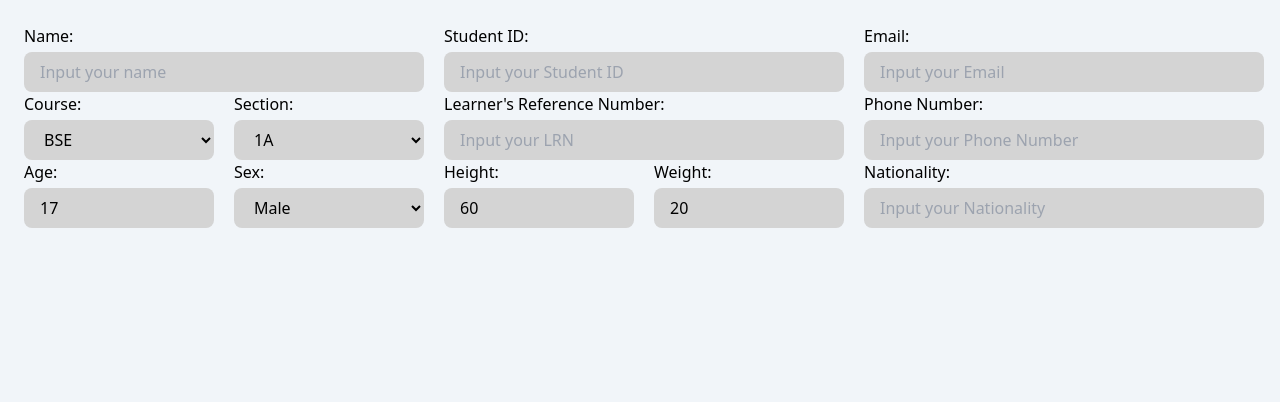
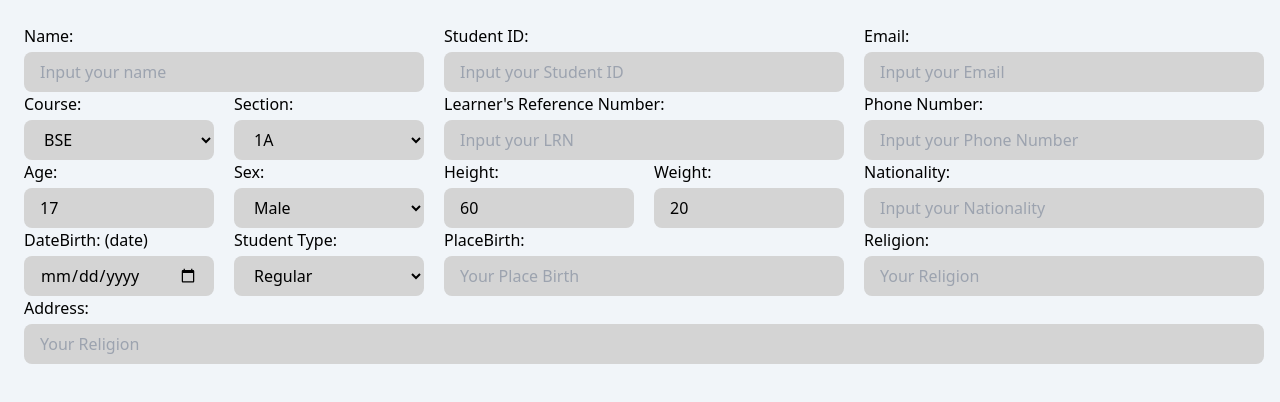
Before and after one commit to gooblicraft/mini-act-g2, a React (Create React App) app: page / in a window 1280 px wide. Shown: the top 402 px of the page. Built offline with nearby package versions, Linux system fonts and the light colour scheme.

Commit message:
Add PlaceBirth_DateBirth_StudentType_Religion component for student details input

```diff
--- a/src/App.js
+++ b/src/App.js
@@ -1,12 +1,14 @@
 import Course_Section_LRN_Phone from "./components/Course_Section_LRN_Phone";
 import Name_StudentID_Email from "./components/Name_StudentID_Email";
 import Age_Sex_Height_Weight_Nationality from "./components/Age_Sex_Height_Weight_Nationality";
+import PlaceBirth_DateBirth_StudentType_Religion from "./components/PlaceBirth_DateBirth_StudentType_Religion";
 function App() {
   return (
     <div className='min-h-screen bg-slate-100 p-6'>
       <Name_StudentID_Email></Name_StudentID_Email>
       <Course_Section_LRN_Phone></Course_Section_LRN_Phone>
       <Age_Sex_Height_Weight_Nationality></Age_Sex_Height_Weight_Nationality>
+      <PlaceBirth_DateBirth_StudentType_Religion></PlaceBirth_DateBirth_StudentType_Religion>
     </div>
 
   )
--- /dev/null
+++ b/src/components/PlaceBirth_DateBirth_StudentType_Religion.jsx
@@ -0,0 +1,59 @@
+import React, {useState} from 'react'
+
+const PlaceBirth_DateBirth_StudentType_Religion = () => {
+    const [placeBirth, setPlaceBirth] = useState("");
+    const [dateBirth, setDateBirth] = useState("");
+    const [religion, setReligion] = useState("");
+    const [address, setAddress] = useState("");
+
+    const studentTypes = [
+      { id: 1, type: 'Regular' },
+      { id: 2, type: 'Irregular' },
+      { id: 3, type: 'FDA' }
+
+    ];
+  return (
+    <div>
+        <div className='flex flex-row gap-5'>
+            <div>
+                <label className='block mb-1' for='birthPlace'>DateBirth: (date)</label>
+                <input className='rounded-lg bg-neutral-300 w-[190px] px-4 py-2 h-10' type='date' id='birthdate' placeholder='Your Date Birth' onInput={(e) => setDateBirth(e.target.value)}></input>
+
+                {/* <h2>Datebirth: {dateBirth}</h2> */}
+            </div>
+
+            <div>
+                <label className='block mb-1' for='typeStudent'>Student Type: </label>
+                <select className='rounded-lg bg-neutral-300 w-[190px] px-4 py-2 h-10' id='typeStudent'>
+                {studentTypes.map((studentType) =>(
+                    <option key={studentType.id} value={studentType.id}>
+                    {studentType.type}
+                    </option>
+                ))}
+                </select>
+            </div>
+
+            <div>
+                <label className='block mb-1' for='birthPlace'>PlaceBirth: </label>
+                <input className='rounded-lg bg-neutral-300 w-[400px] px-4 py-2 h-10' type='text' id='birthPlace' placeholder='Your Place Birth' onInput={(e) => setPlaceBirth(e.target.value)}></input>
+
+                {/* <h2>Placebirth: {placeBirth}</h2> */}
+            </div>
+
+            <div>
+                <label className='block mb-1' for='religion'>Religion: </label>
+                <input className='rounded-lg bg-neutral-300 w-[400px] px-4 py-2 h-10' type='text' id='religion' placeholder='Your Religion' onInput={(e) => setReligion(e.target.value)}></input>
+
+                {/* <h2>Religion: {religion}</h2> */}
+            </div>
+        </div>
+            <div>
+                <label className='block mb-1' for='birthPlace'>Address: </label>
+                <input className='rounded-lg bg-neutral-300 w-[1240px] px-4 py-2 h-10' type='text' id='address' placeholder='Your Religion' onInput={(e) => setAddress(e.target.value)}></input>
+            </div>
+    </div>
+
+  )
+}
+
+export default PlaceBirth_DateBirth_StudentType_Religion
```
